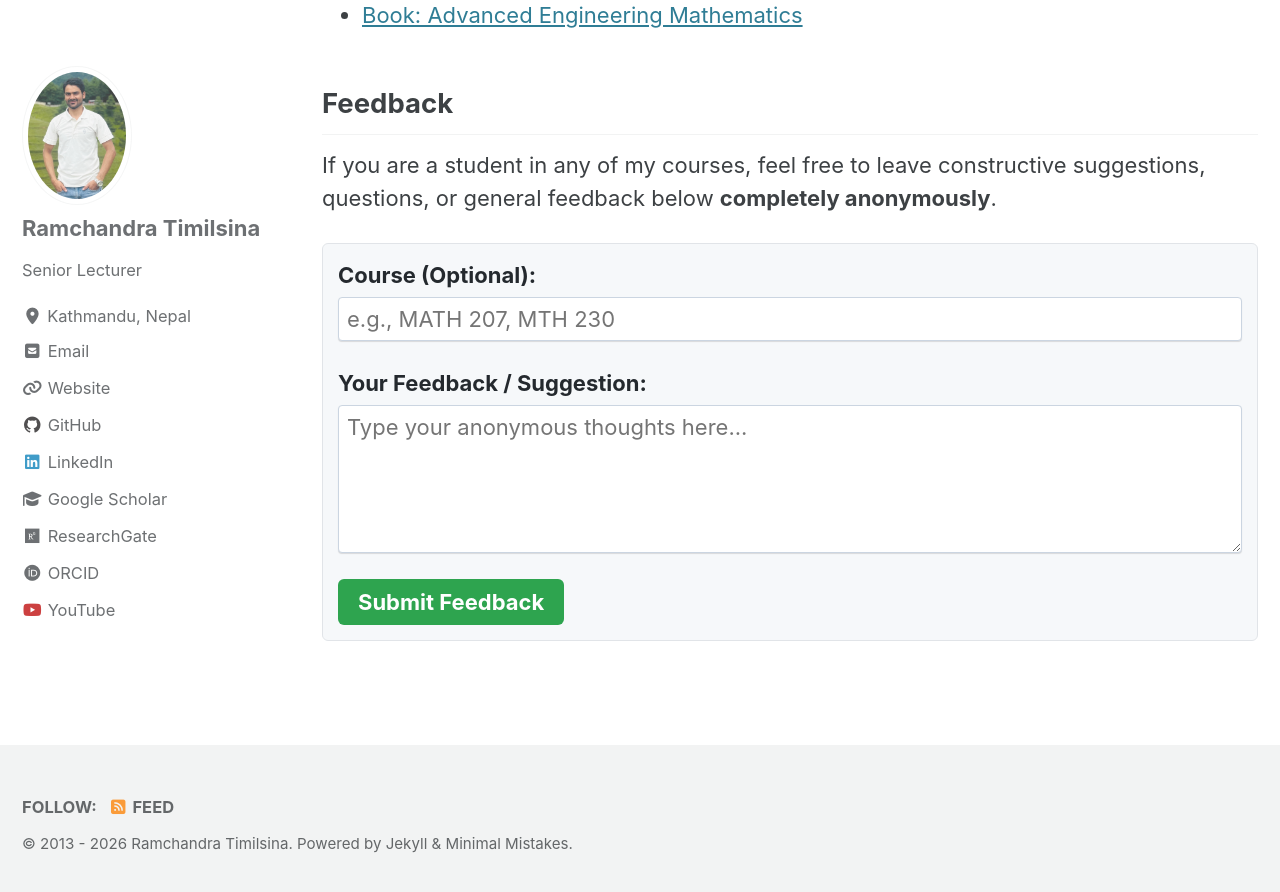
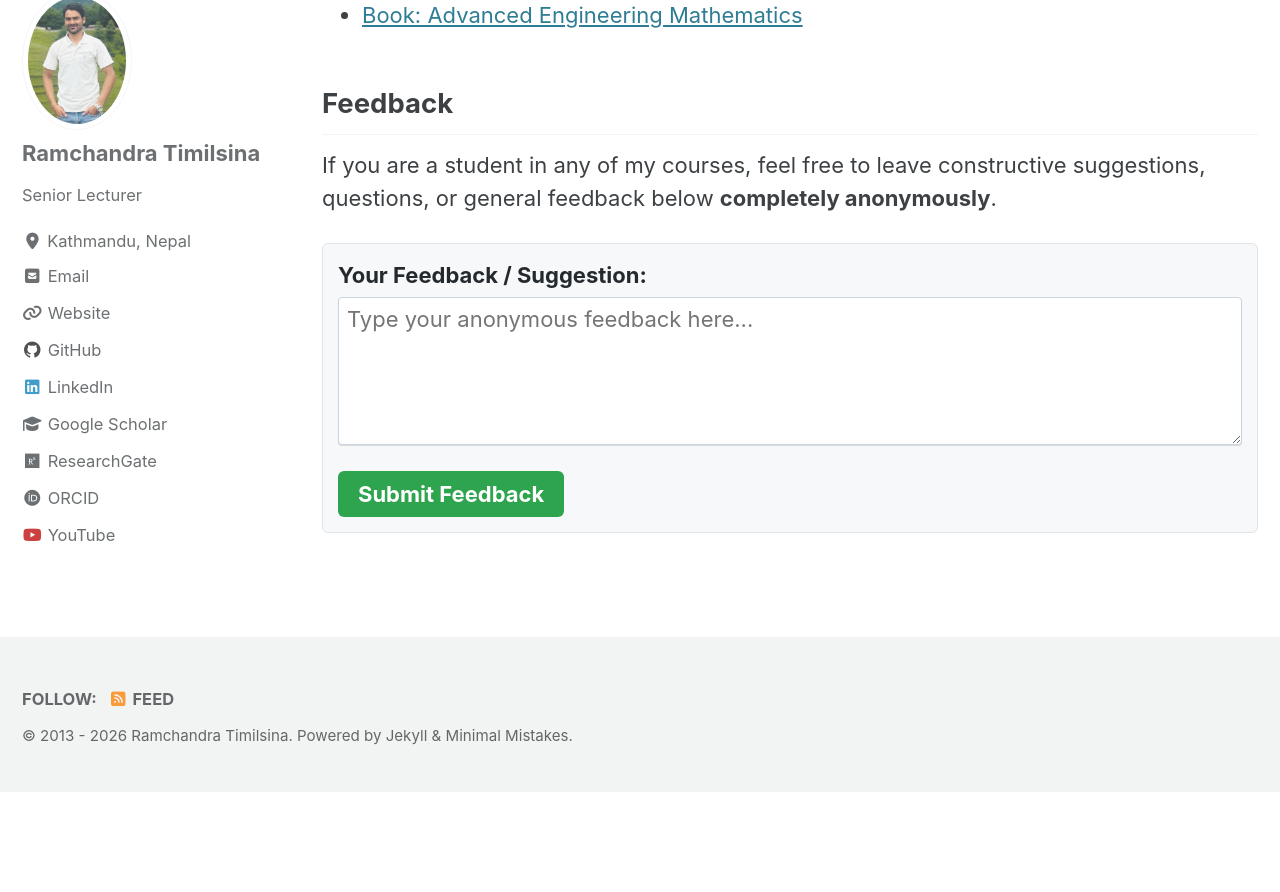
Before and after one commit to TimilsinaRC07/TimilsinaRC07.github.io, a Jekyll site: the page built from teaching.md, in a window 1280 px wide and 900 px high, scrolled down 1623 px. Shown: the top 892 px of the window. Built offline with Jekyll 4.4.1, drawn with Linux system fonts in a browser that asks for light colours; cached includes are drawn as plain includes; after the commit the page ends 2415 px from its top, so only the background shows below that.

Commit message:
Update teaching.md

```diff
--- a/teaching.md
+++ b/teaching.md
@@ -54,14 +54,10 @@ Below, you will find the courses I teach alongside lecture notes and study mater
 If you are a student in any of my courses, feel free to leave constructive suggestions, questions, or general feedback below **completely anonymously**.
 
 <form action="https://formspree.io/f/myezzqwl" method="POST" style="margin-top: 20px; padding: 15px; border: 1px solid #e1e4e8; border-radius: 6px; background-color: #f6f8fa;">
-  <div style="margin-bottom: 15px;">
-    <label for="course" style="display: block; font-weight: bold; margin-bottom: 5px; color: #24292e;">Course (Optional):</label>
-    <input type="text" id="course" name="course" placeholder="e.g., MATH 207, MTH 230" style="width: 100%; padding: 8px; border: 1px solid #cbd5e1; border-radius: 4px; box-sizing: border-box; background-color: #ffffff; color: #24292e;">
-  </div>
 
   <div style="margin-bottom: 15px;">
     <label for="message" style="display: block; font-weight: bold; margin-bottom: 5px; color: #24292e;">Your Feedback / Suggestion:</label>
-    <textarea id="message" name="message" rows="5" required placeholder="Type your anonymous thoughts here..." style="width: 100%; padding: 8px; border: 1px solid #cbd5e1; border-radius: 4px; box-sizing: border-box; resize: vertical; background-color: #ffffff; color: #24292e;"></textarea>
+    <textarea id="message" name="message" rows="5" required placeholder="Type your anonymous feedback here..." style="width: 100%; padding: 8px; border: 1px solid #cbd5e1; border-radius: 4px; box-sizing: border-box; resize: vertical; background-color: #ffffff; color: #24292e;"></textarea>
   </div>
 
   <button type="submit" style="background-color: #2ea44f; color: white; border: none; padding: 10px 20px; font-weight: bold; border-radius: 6px; cursor: pointer;">Submit Feedback</button>
```
